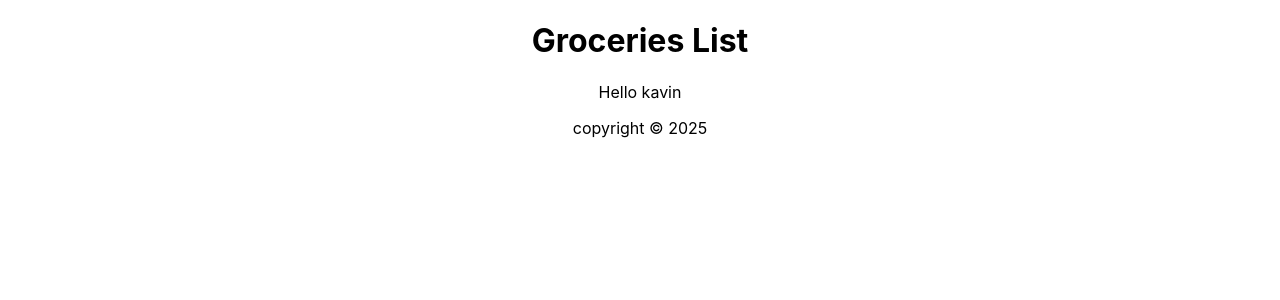
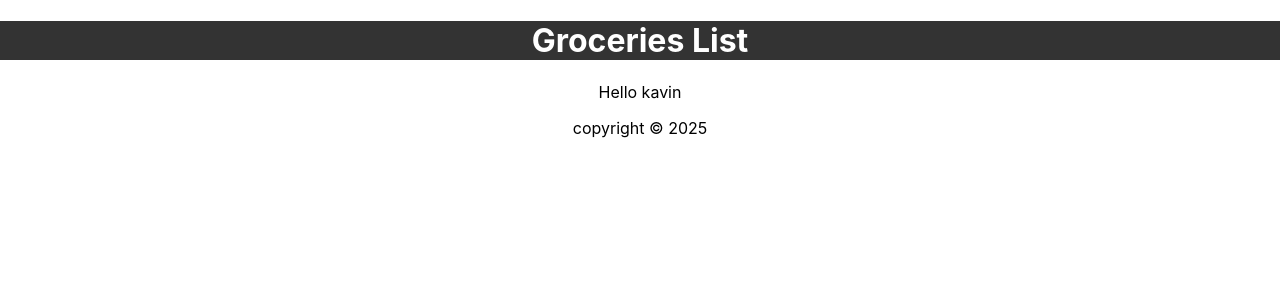
Before and after one commit to Leshan21/react_2025, a React (Create React App) app: page / in a window 1280 px wide. Shown: the top 300 px of the page. Built offline with nearby package versions, Linux system fonts and the light colour scheme.

Commit message:
inner style

```diff
--- a/src/Header.js
+++ b/src/Header.js
@@ -2,7 +2,10 @@ import React from 'react'
 
 const Header = () => {
   return (
-    <header>
+    <header style={{
+      backgroundColor: '#333',
+      color: '#fff'
+    }}>
         <h1>Groceries List</h1>
     </header>
   )
```
